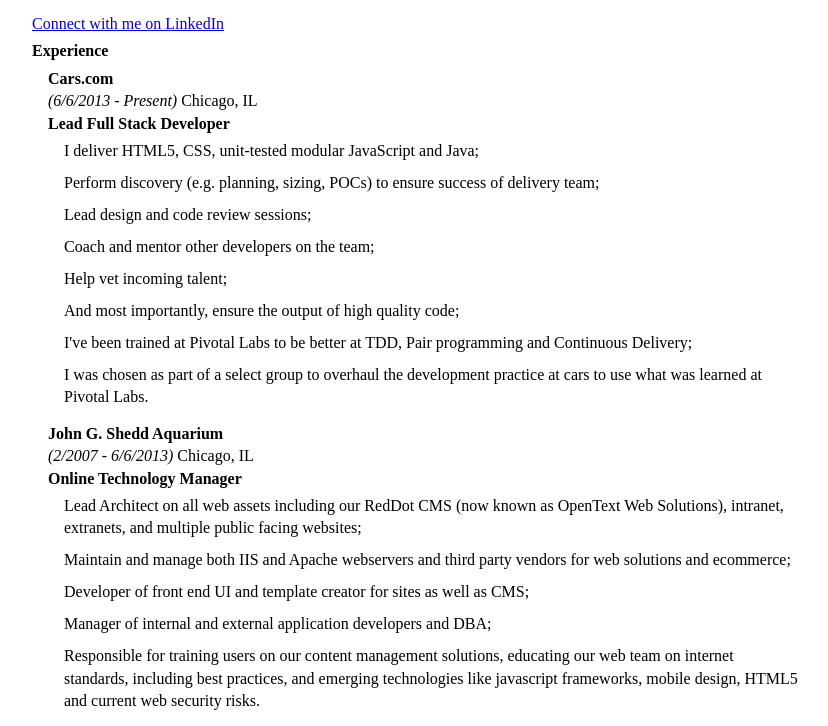
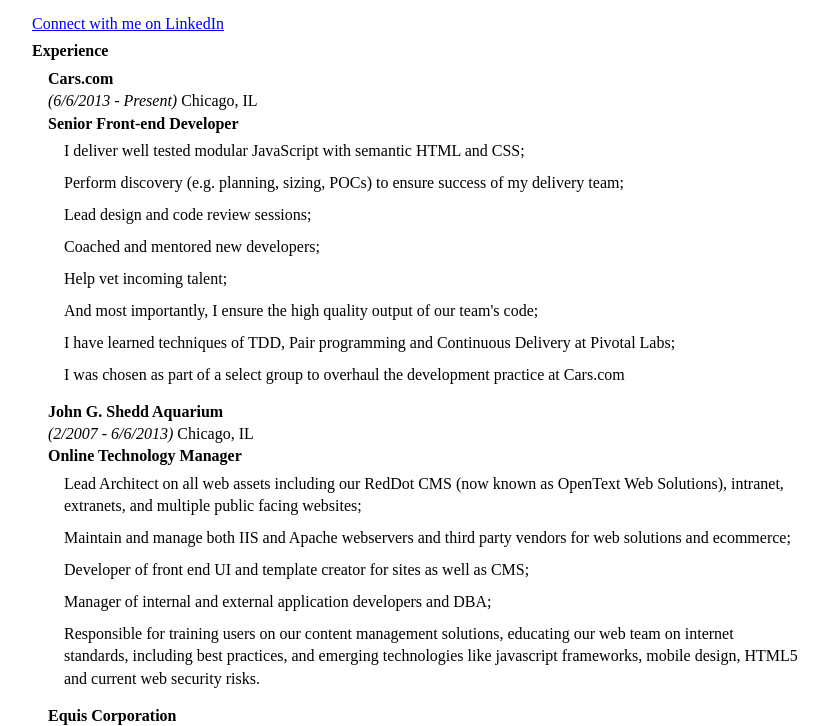
Before and after one commit to jgillen32/jgillen32.github.io, a plain HTML site: page index.html in a window 1280 px wide. Shown: the part 68-794 px from the top of the page, without its empty margins (208-1036 px from the left). Drawn offline with Linux system fonts and the light colour scheme.

Commit message:
cleanup of wording

```diff
--- a/index.html
+++ b/index.html
@@ -7,9 +7,6 @@
     <meta name="description" content="James is a frontend developer who builds responsive websites with semantic HTML, JavaScript, CSS, and Node.">
     <title>Resume | James Gillen</title>
     <style>
-        html {
-        }
-
         body {
             background: #fff;
             margin: 0 auto;
@@ -46,32 +43,31 @@
         <ul>
             <li>
                 <b>Cars.com</b> <em>(6/6/2013 - Present)</em> Chicago, IL<br/>
-                <b>Lead Full Stack Developer</b>
+                <b>Senior Front-end Developer</b>
                 <ul>
                     <li>
-                        I deliver HTML5, CSS, unit-tested modular JavaScript and Java;
+                        I deliver well tested modular JavaScript with semantic HTML and CSS;
                     </li>
                     <li>
-                        Perform discovery (e.g. planning, sizing, POCs) to ensure success of delivery team;
+                        Perform discovery (e.g. planning, sizing, POCs) to ensure success of my delivery team;
                     </li>
                     <li>
                         Lead design and code review sessions;
                     </li>
                     <li>
-                        Coach and mentor other developers on the team;
+                        Coached and mentored new developers;
                     </li>
                     <li>
                         Help vet incoming talent;
                     </li>
                     <li>
-                        And most importantly, ensure the output of high quality code;
+                        And most importantly, I ensure the high quality output of our team's code;
                     </li>
                     <li>
-                        I've been trained at Pivotal Labs to be better at TDD, Pair programming and Continuous Delivery;
+                        I have learned techniques of TDD, Pair programming and Continuous Delivery at Pivotal Labs;
                     </li>
                     <li>
-                        I was chosen as part of a select group to overhaul the development practice at cars to use what
-                        was learned at Pivotal Labs.
+                        I was chosen as part of a select group to overhaul the development practice at Cars.com
                     </li>
                 </ul>
             </li>
```
